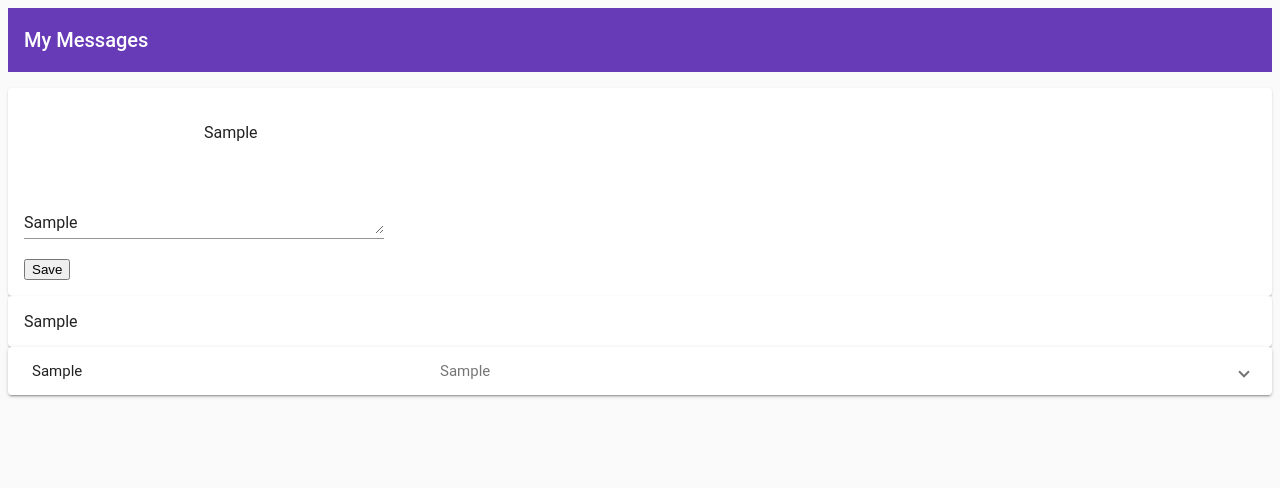
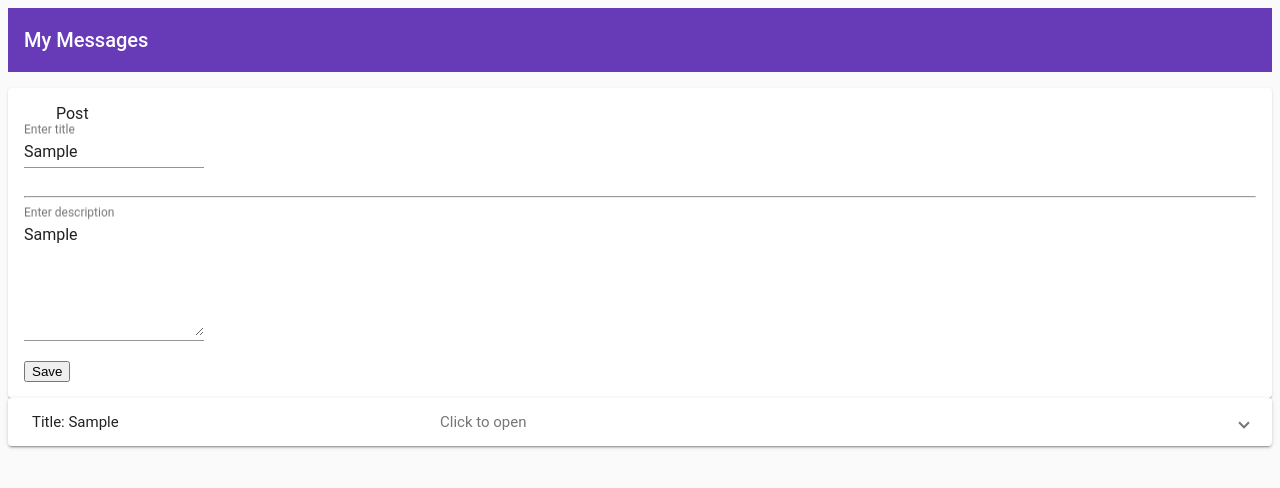
Before and after one commit to maheenul/meanApp, an Angular app: page / in a window 1280 px wide. Both pictures are taken after typing "Sample", "Sample" into the empty fields and a click on the button "Save". Shown: the top 488 px of the page. Built offline with nearby package versions, Linux system fonts and the light colour scheme.

Commit message:
Added  post model optimisation

```diff
--- a/src/app/app.component.ts
+++ b/src/app/app.component.ts
@@ -1,4 +1,5 @@
 import { Component } from '@angular/core';
+import {Post} from './posts/post.model';
 
 @Component({
   selector: 'app-root',
@@ -7,7 +8,7 @@ import { Component } from '@angular/core';
 })
 export class AppComponent {
   title = 'meanApp';
-  storedPosts = [];
+  storedPosts: Post[] = [];
 
   onPostAdded(post) {
     this.storedPosts.push(post);
--- a/src/app/posts/post-create/post-create.component.html
+++ b/src/app/posts/post-create/post-create.component.html
@@ -1,15 +1,13 @@
 <mat-card>
+    <mat-card-header>Post</mat-card-header>
 <mat-form-field>
-  <input matInput type="text" [(ngModel)]="newTitle">
+ <input matInput type="text" [(ngModel)]="newTitle" placeholder="Enter title">
 </mat-form-field>
+<hr>
 <mat-form-field>
-  <textarea matInput rows="6" [(ngModel)]="newPost"></textarea>
+  <textarea matInput rows="6" [(ngModel)]="newPost" placeholder="Enter description"></textarea>
 </mat-form-field>
 <div>
     <button mat-button-raised (click)="onAddPost()">Save</button>
 </div>
 </mat-card>
-
-<mat-card>
-  <p>{{newPost}}</p>
-</mat-card>
--- a/src/app/posts/post-create/post-create.component.scss
+++ b/src/app/posts/post-create/post-create.component.scss
@@ -0,0 +1,3 @@
+textarea, input{
+  width: 100%;
+}
--- a/src/app/posts/post-create/post-create.component.ts
+++ b/src/app/posts/post-create/post-create.component.ts
@@ -1,5 +1,6 @@
 import { Component, OnInit, EventEmitter, Output } from '@angular/core';
 import { FormsModule } from '@angular/forms';
+import { Post } from '../post.model'
 
 @Component({
   selector: 'app-post-create',
@@ -12,15 +13,15 @@ export class PostCreateComponent implements OnInit {
 
  newTitle = '';
  newPost = '';
- posts = [];
- @Output() postCreated = new EventEmitter();
+ posts: Post [] = [];
+ @Output() postCreated = new EventEmitter<Post>();
 
 
   ngOnInit() {
   }
 
   onAddPost() {
-    const post = {
+    const post: Post = {
       title: this.newTitle,
       post: this.newPost
     };
--- a/src/app/posts/post-list/post-list.component.html
+++ b/src/app/posts/post-list/post-list.component.html
@@ -1,12 +1,18 @@
-<mat-accordion *ngFor="let post  of posts" >
-  <mat-expansion-panel >
+
+
+<mat-accordion>
+  <mat-expansion-panel
+  *ngFor="let post  of posts"
+  (opened)="panelOpenState = true"
+  (closed)="panelOpenState = false">
     <mat-expansion-panel-header>
       <mat-panel-title>
-        {{post.title}}
+        Title: {{post.title}}
       </mat-panel-title>
       <mat-panel-description>
-        {{post.post}}
+        Click to {{panelOpenState ? 'close' : 'open'}}
       </mat-panel-description>
     </mat-expansion-panel-header>
+    <p> {{post.post}}</p>
   </mat-expansion-panel>
 </mat-accordion>
--- a/src/app/posts/post-list/post-list.component.ts
+++ b/src/app/posts/post-list/post-list.component.ts
@@ -1,4 +1,5 @@
 import { Component, OnInit, Input } from '@angular/core';
+import {Post} from '../post.model';
 
 @Component({
   selector: 'app-post-list',
@@ -12,6 +13,6 @@ export class PostListComponent implements OnInit {
   ngOnInit() {
   }
 
-  @Input() posts = [];
+  @Input() posts: Post[] = [];
 
 }
--- /dev/null
+++ b/src/app/posts/post.model.ts
@@ -0,0 +1,4 @@
+export interface Post {
+  title: string;
+  post: string;
+}
```
